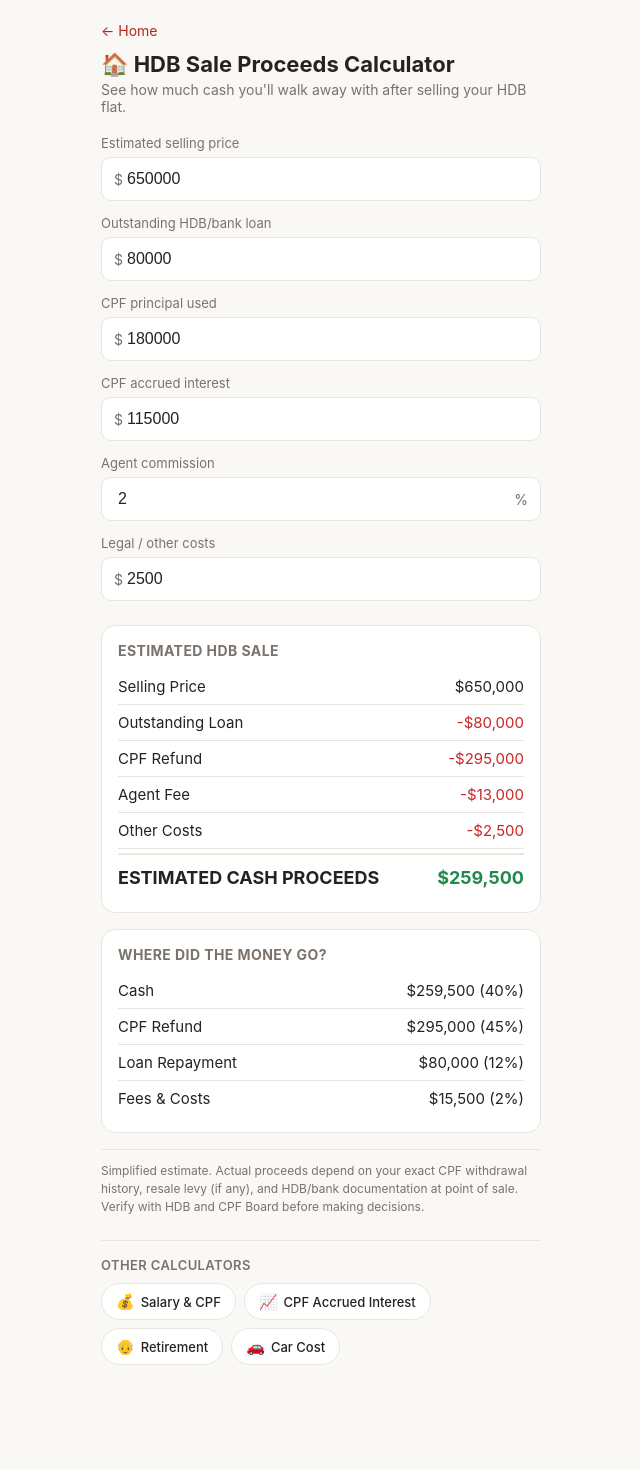
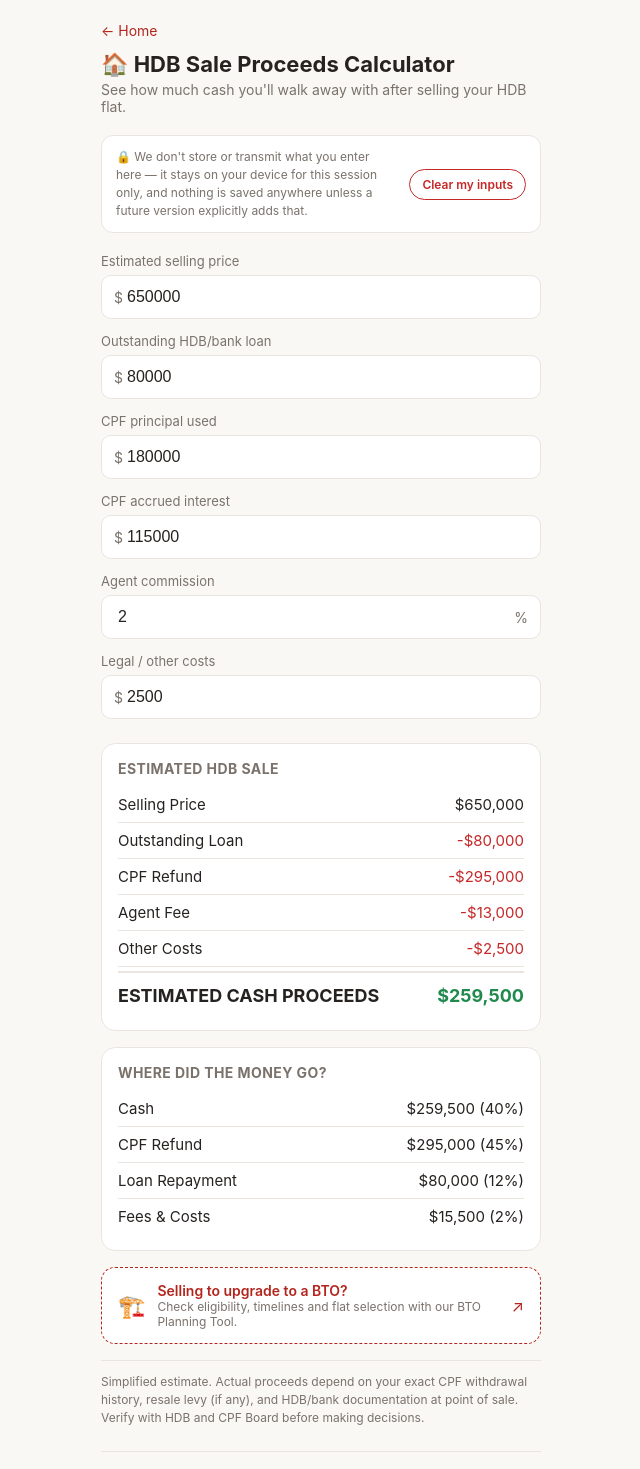
Before and after one commit to macmelvin/SG-Money-CPF-HDB-Calculator, a React (Vite) app: page /hdb-sale-proceeds in a window 1280 px wide. Shown: the top 1469 px of the page, without its empty margins (319-959 px from the left). Before the commit the page ends 1413 px from the top, so only its background shows below. Built offline with nearby package versions, Linux system fonts and the light colour scheme.

Commit message:
Add privacy note + clear button, cross-link BTO Planning Tool

```diff
--- a/src/App.css
+++ b/src/App.css
@@ -96,6 +96,45 @@
   color: var(--text-muted);
   font-size: 14px;
   margin: 0 0 20px;
+}
+
+.privacy-note {
+  display: flex;
+  align-items: center;
+  justify-content: space-between;
+  gap: 12px;
+  background: var(--card);
+  border: 1px solid var(--border);
+  border-radius: 12px;
+  padding: 12px 14px;
+  margin-bottom: 20px;
+}
+.privacy-note span {
+  font-size: 12px;
+  line-height: 1.5;
+  color: var(--text-muted);
+}
+.clear-btn {
+  flex-shrink: 0;
+  background: transparent;
+  border: 1px solid var(--negative);
+  color: var(--negative);
+  border-radius: 999px;
+  padding: 7px 12px;
+  font-size: 12px;
+  font-weight: 600;
+  cursor: pointer;
+  white-space: nowrap;
+}
+.clear-btn:active {
+  background: var(--negative);
+  color: white;
+}
+@media (max-width: 380px) {
+  .privacy-note {
+    flex-direction: column;
+    align-items: stretch;
+  }
 }
 
 .form-grid {
@@ -232,3 +271,40 @@
 .other-calc-icon {
   font-size: 15px;
 }
+
+.bto-promo {
+  display: flex;
+  align-items: center;
+  gap: 12px;
+  background: var(--card);
+  border: 1px dashed var(--primary);
+  border-radius: 14px;
+  padding: 14px 16px;
+  text-decoration: none;
+  color: inherit;
+  margin: 16px 0;
+}
+.bto-promo:active {
+  transform: scale(0.98);
+}
+.bto-promo-icon {
+  font-size: 22px;
+}
+.bto-promo-text {
+  flex: 1;
+  display: flex;
+  flex-direction: column;
+}
+.bto-promo-title {
+  font-weight: 600;
+  font-size: 14px;
+  color: var(--primary);
+}
+.bto-promo-desc {
+  font-size: 12px;
+  color: var(--text-muted);
+}
+.bto-promo-arrow {
+  color: var(--primary);
+  font-size: 16px;
+}
--- a/src/calculators/AccruedInterestCalculator.tsx
+++ b/src/calculators/AccruedInterestCalculator.tsx
@@ -2,6 +2,11 @@
 import { CalcShell, Disclaimer, NumberField, ResultCard, ResultRow } from "../components/CalcShell";
 import { calculateAccruedInterest, formatSgd } from "../lib/cpf";
 import { usePageMeta } from "../lib/usePageMeta";
+
+const DEFAULTS = {
+  principal: 180000,
+  yearFirstUsed: 2010,
+};
 
 export default function AccruedInterestCalculator() {
   usePageMeta(
@@ -9,16 +14,25 @@
     "Estimate the CPF accrued interest you'll need to refund when selling a property in Singapore. Free calculator based on CPF principal used and the year you first used it."
   );
   const currentYear = new Date().getFullYear();
-  const [principal, setPrincipal] = useState(180000);
-  const [yearFirstUsed, setYearFirstUsed] = useState(2010);
+  const [principal, setPrincipal] = useState(DEFAULTS.principal);
+  const [yearFirstUsed, setYearFirstUsed] = useState(DEFAULTS.yearFirstUsed);
 
   const result = useMemo(
     () => calculateAccruedInterest({ principal, yearFirstUsed, currentYear }),
     [principal, yearFirstUsed, currentYear]
   );
 
+  const clearInputs = () => {
+    setPrincipal(DEFAULTS.principal);
+    setYearFirstUsed(DEFAULTS.yearFirstUsed);
+  };
+
   return (
-    <CalcShell title="📈 CPF Accrued Interest Calculator" subtitle="Estimate how much CPF you'll need to refund when you sell your property.">
+    <CalcShell
+      title="📈 CPF Accrued Interest Calculator"
+      subtitle="Estimate how much CPF you'll need to refund when you sell your property."
+      onClear={clearInputs}
+    >
       <div className="form-grid">
         <NumberField label="CPF used for property" value={principal} onChange={setPrincipal} prefix="$" step={1000} />
         <NumberField label="Year CPF was first used" value={yearFirstUsed} onChange={setYearFirstUsed} step={1} />
--- a/src/calculators/CarCostCalculator.tsx
+++ b/src/calculators/CarCostCalculator.tsx
@@ -2,24 +2,39 @@
 import { CalcShell, Disclaimer, NumberField, ResultCard, ResultRow } from "../components/CalcShell";
 import { calculateCarCost, formatSgd } from "../lib/cpf";
 import { usePageMeta } from "../lib/usePageMeta";
+
+const DEFAULTS = {
+  carPrice: 160000,
+  downpayment: 60000,
+  loanAmount: 100000,
+  loanYears: 7,
+  interestRatePct: 2.78,
+  monthlyPetrol: 300,
+  monthlyParking: 150,
+  monthlyErp: 80,
+  annualInsurance: 1800,
+  annualRoadTax: 740,
+  annualMaintenance: 1200,
+  monthlyGrabSpend: 800,
+};
 
 export default function CarCostCalculator() {
   usePageMeta(
     "Car True Cost Calculator Singapore",
     "Calculate the true monthly cost of owning a car in Singapore, including loan, petrol, parking, ERP, insurance, road tax and maintenance — plus how it compares to Grab."
   );
-  const [carPrice, setCarPrice] = useState(160000);
-  const [downpayment, setDownpayment] = useState(60000);
-  const [loanAmount, setLoanAmount] = useState(100000);
-  const [loanYears, setLoanYears] = useState(7);
-  const [interestRatePct, setInterestRatePct] = useState(2.78);
-  const [monthlyPetrol, setMonthlyPetrol] = useState(300);
-  const [monthlyParking, setMonthlyParking] = useState(150);
-  const [monthlyErp, setMonthlyErp] = useState(80);
-  const [annualInsurance, setAnnualInsurance] = useState(1800);
-  const [annualRoadTax, setAnnualRoadTax] = useState(740);
-  const [annualMaintenance, setAnnualMaintenance] = useState(1200);
-  const [monthlyGrabSpend, setMonthlyGrabSpend] = useState(800);
+  const [carPrice, setCarPrice] = useState(DEFAULTS.carPrice);
+  const [downpayment, setDownpayment] = useState(DEFAULTS.downpayment);
+  const [loanAmount, setLoanAmount] = useState(DEFAULTS.loanAmount);
+  const [loanYears, setLoanYears] = useState(DEFAULTS.loanYears);
+  const [interestRatePct, setInterestRatePct] = useState(DEFAULTS.interestRatePct);
+  const [monthlyPetrol, setMonthlyPetrol] = useState(DEFAULTS.monthlyPetrol);
+  const [monthlyParking, setMonthlyParking] = useState(DEFAULTS.monthlyParking);
+  const [monthlyErp, setMonthlyErp] = useState(DEFAULTS.monthlyErp);
+  const [annualInsurance, setAnnualInsurance] = useState(DEFAULTS.annualInsurance);
+  const [annualRoadTax, setAnnualRoadTax] = useState(DEFAULTS.annualRoadTax);
+  const [annualMaintenance, setAnnualMaintenance] = useState(DEFAULTS.annualMaintenance);
+  const [monthlyGrabSpend, setMonthlyGrabSpend] = useState(DEFAULTS.monthlyGrabSpend);
 
   const result = useMemo(
     () =>
@@ -40,8 +55,27 @@
     [carPrice, downpayment, loanAmount, loanYears, interestRatePct, monthlyPetrol, monthlyParking, monthlyErp, annualInsurance, annualRoadTax, annualMaintenance, monthlyGrabSpend]
   );
 
+  const clearInputs = () => {
+    setCarPrice(DEFAULTS.carPrice);
+    setDownpayment(DEFAULTS.downpayment);
+    setLoanAmount(DEFAULTS.loanAmount);
+    setLoanYears(DEFAULTS.loanYears);
+    setInterestRatePct(DEFAULTS.interestRatePct);
+    setMonthlyPetrol(DEFAULTS.monthlyPetrol);
+    setMonthlyParking(DEFAULTS.monthlyParking);
+    setMonthlyErp(DEFAULTS.monthlyErp);
+    setAnnualInsurance(DEFAULTS.annualInsurance);
+    setAnnualRoadTax(DEFAULTS.annualRoadTax);
+    setAnnualMaintenance(DEFAULTS.annualMaintenance);
+    setMonthlyGrabSpend(DEFAULTS.monthlyGrabSpend);
+  };
+
   return (
-    <CalcShell title="🚗 Car True Cost Calculator" subtitle="What does owning a car in Singapore really cost you each month?">
+    <CalcShell
+      title="🚗 Car True Cost Calculator"
+      subtitle="What does owning a car in Singapore really cost you each month?"
+      onClear={clearInputs}
+    >
       <div className="form-grid">
         <NumberField label="Car purchase price (incl. COE)" value={carPrice} onChange={setCarPrice} prefix="$" step={1000} />
         <NumberField label="Downpayment" value={downpayment} onChange={setDownpayment} prefix="$" step={1000} />
--- a/src/calculators/HdbSaleCalculator.tsx
+++ b/src/calculators/HdbSaleCalculator.tsx
@@ -1,19 +1,28 @@
 import { useMemo, useState } from "react";
-import { CalcShell, Disclaimer, NumberField, ResultCard, ResultRow } from "../components/CalcShell";
+import { CalcShell, Disclaimer, NumberField, ResultCard, ResultRow, BtoPromo } from "../components/CalcShell";
 import { calculateHdbSaleProceeds, formatSgd } from "../lib/cpf";
 import { usePageMeta } from "../lib/usePageMeta";
+
+const DEFAULTS = {
+  sellingPrice: 650000,
+  outstandingLoan: 80000,
+  cpfPrincipalUsed: 180000,
+  cpfAccruedInterest: 115000,
+  agentCommissionPct: 2,
+  otherCosts: 2500,
+};
 
 export default function HdbSaleCalculator() {
   usePageMeta(
     "HDB Sale Proceeds Calculator",
     "Free HDB sale proceeds calculator for Singapore. Estimate your cash proceeds after CPF refund, outstanding loan, agent commission and other costs when selling your HDB flat."
   );
-  const [sellingPrice, setSellingPrice] = useState(650000);
-  const [outstandingLoan, setOutstandingLoan] = useState(80000);
-  const [cpfPrincipalUsed, setCpfPrincipalUsed] = useState(180000);
-  const [cpfAccruedInterest, setCpfAccruedInterest] = useState(115000);
-  const [agentCommissionPct, setAgentCommissionPct] = useState(2);
-  const [otherCosts, setOtherCosts] = useState(2500);
+  const [sellingPrice, setSellingPrice] = useState(DEFAULTS.sellingPrice);
+  const [outstandingLoan, setOutstandingLoan] = useState(DEFAULTS.outstandingLoan);
+  const [cpfPrincipalUsed, setCpfPrincipalUsed] = useState(DEFAULTS.cpfPrincipalUsed);
+  const [cpfAccruedInterest, setCpfAccruedInterest] = useState(DEFAULTS.cpfAccruedInterest);
+  const [agentCommissionPct, setAgentCommissionPct] = useState(DEFAULTS.agentCommissionPct);
+  const [otherCosts, setOtherCosts] = useState(DEFAULTS.otherCosts);
 
   const result = useMemo(
     () =>
@@ -28,8 +37,21 @@
     [sellingPrice, outstandingLoan, cpfPrincipalUsed, cpfAccruedInterest, agentCommissionPct, otherCosts]
   );
 
+  const clearInputs = () => {
+    setSellingPrice(DEFAULTS.sellingPrice);
+    setOutstandingLoan(DEFAULTS.outstandingLoan);
+    setCpfPrincipalUsed(DEFAULTS.cpfPrincipalUsed);
+    setCpfAccruedInterest(DEFAULTS.cpfAccruedInterest);
+    setAgentCommissionPct(DEFAULTS.agentCommissionPct);
+    setOtherCosts(DEFAULTS.otherCosts);
+  };
+
   return (
-    <CalcShell title="🏠 HDB Sale Proceeds Calculator" subtitle="See how much cash you'll walk away with after selling your HDB flat.">
+    <CalcShell
+      title="🏠 HDB Sale Proceeds Calculator"
+      subtitle="See how much cash you'll walk away with after selling your HDB flat."
+      onClear={clearInputs}
+    >
       <div className="form-grid">
         <NumberField label="Estimated selling price" value={sellingPrice} onChange={setSellingPrice} prefix="$" step={1000} />
         <NumberField label="Outstanding HDB/bank loan" value={outstandingLoan} onChange={setOutstandingLoan} prefix="$" step={1000} />
@@ -54,6 +76,11 @@
         ))}
       </ResultCard>
 
+      <BtoPromo
+        title="Selling to upgrade to a BTO?"
+        desc="Check eligibility, timelines and flat selection with our BTO Planning Tool."
+      />
+
       <Disclaimer>
         Simplified estimate. Actual proceeds depend on your exact CPF withdrawal history, resale levy (if any), and
         HDB/bank documentation at point of sale. Verify with HDB and CPF Board before making decisions.
--- a/src/calculators/Home.tsx
+++ b/src/calculators/Home.tsx
@@ -1,6 +1,7 @@
 import { Link } from "react-router-dom";
 import { usePageMeta } from "../lib/usePageMeta";
 import { CALCULATORS } from "../lib/calculators";
+import { BtoPromo } from "../components/CalcShell";
 
 export default function Home() {
   usePageMeta(
@@ -27,6 +28,8 @@
         ))}
       </div>
 
+      <BtoPromo />
+
       <footer className="home-footer">
         <p>Free • No registration • Local calculations • Privacy-first</p>
         <p className="lock">🔒 Your financial data stays on your device.</p>
--- a/src/calculators/RetirementCalculator.tsx
+++ b/src/calculators/RetirementCalculator.tsx
@@ -2,19 +2,29 @@
 import { CalcShell, Disclaimer, NumberField, ResultCard, ResultRow } from "../components/CalcShell";
 import { calculateRetirement, formatSgd } from "../lib/cpf";
 import { usePageMeta } from "../lib/usePageMeta";
+
+const DEFAULTS = {
+  currentAge: 45,
+  retirementAge: 65,
+  currentSavings: 200000,
+  currentCpfRetirement: 120000,
+  monthlyInvestment: 1000,
+  expectedReturnPct: 4,
+  desiredMonthlySpend: 3000,
+};
 
 export default function RetirementCalculator() {
   usePageMeta(
     "Singapore Retirement Calculator",
     "Free retirement calculator for Singapore. See if your savings, CPF and monthly investments are on track to meet your target retirement income, and what to change if they're not."
   );
-  const [currentAge, setCurrentAge] = useState(45);
-  const [retirementAge, setRetirementAge] = useState(65);
-  const [currentSavings, setCurrentSavings] = useState(200000);
-  const [currentCpfRetirement, setCurrentCpfRetirement] = useState(120000);
-  const [monthlyInvestment, setMonthlyInvestment] = useState(1000);
-  const [expectedReturnPct, setExpectedReturnPct] = useState(4);
-  const [desiredMonthlySpend, setDesiredMonthlySpend] = useState(3000);
+  const [currentAge, setCurrentAge] = useState(DEFAULTS.currentAge);
+  const [retirementAge, setRetirementAge] = useState(DEFAULTS.retirementAge);
+  const [currentSavings, setCurrentSavings] = useState(DEFAULTS.currentSavings);
+  const [currentCpfRetirement, setCurrentCpfRetirement] = useState(DEFAULTS.currentCpfRetirement);
+  const [monthlyInvestment, setMonthlyInvestment] = useState(DEFAULTS.monthlyInvestment);
+  const [expectedReturnPct, setExpectedReturnPct] = useState(DEFAULTS.expectedReturnPct);
+  const [desiredMonthlySpend, setDesiredMonthlySpend] = useState(DEFAULTS.desiredMonthlySpend);
 
   const result = useMemo(
     () =>
@@ -30,8 +40,22 @@
     [currentAge, retirementAge, currentSavings, currentCpfRetirement, monthlyInvestment, expectedReturnPct, desiredMonthlySpend]
   );
 
+  const clearInputs = () => {
+    setCurrentAge(DEFAULTS.currentAge);
+    setRetirementAge(DEFAULTS.retirementAge);
+    setCurrentSavings(DEFAULTS.currentSavings);
+    setCurrentCpfRetirement(DEFAULTS.currentCpfRetirement);
+    setMonthlyInvestment(DEFAULTS.monthlyInvestment);
+    setExpectedReturnPct(DEFAULTS.expectedReturnPct);
+    setDesiredMonthlySpend(DEFAULTS.desiredMonthlySpend);
+  };
+
   return (
-    <CalcShell title="👴 Retirement Calculator" subtitle="Are you on track to retire comfortably in Singapore?">
+    <CalcShell
+      title="👴 Retirement Calculator"
+      subtitle="Are you on track to retire comfortably in Singapore?"
+      onClear={clearInputs}
+    >
       <div className="form-grid">
         <NumberField label="Current age" value={currentAge} onChange={setCurrentAge} />
         <NumberField label="Target retirement age" value={retirementAge} onChange={setRetirementAge} />
--- a/src/calculators/SalaryCalculator.tsx
+++ b/src/calculators/SalaryCalculator.tsx
@@ -4,23 +4,41 @@
 import type { CitizenshipStatus } from "../lib/cpf";
 import { usePageMeta } from "../lib/usePageMeta";
 
+const DEFAULTS = {
+  age: 35,
+  monthlyGross: 5000,
+  monthlyBonus: 0,
+  status: "citizen" as CitizenshipStatus,
+};
+
 export default function SalaryCalculator() {
   usePageMeta(
     "Singapore Salary & CPF Calculator",
     "Free CPF and take-home salary calculator for Singapore. Enter your monthly gross salary to estimate CPF contributions and your actual take-home pay, based on 2026 CPF rates."
   );
-  const [age, setAge] = useState(35);
-  const [monthlyGross, setMonthlyGross] = useState(5000);
-  const [monthlyBonus, setMonthlyBonus] = useState(0);
-  const [status, setStatus] = useState<CitizenshipStatus>("citizen");
+  const [age, setAge] = useState(DEFAULTS.age);
+  const [monthlyGross, setMonthlyGross] = useState(DEFAULTS.monthlyGross);
+  const [monthlyBonus, setMonthlyBonus] = useState(DEFAULTS.monthlyBonus);
+  const [status, setStatus] = useState<CitizenshipStatus>(DEFAULTS.status);
 
   const result = useMemo(
     () => calculateSalaryCpf({ age, monthlyGross, monthlyBonus, status }),
     [age, monthlyGross, monthlyBonus, status]
   );
 
+  const clearInputs = () => {
+    setAge(DEFAULTS.age);
+    setMonthlyGross(DEFAULTS.monthlyGross);
+    setMonthlyBonus(DEFAULTS.monthlyBonus);
+    setStatus(DEFAULTS.status);
+  };
+
   return (
-    <CalcShell title="💰 Salary & CPF Calculator" subtitle="Find your estimated take-home pay and CPF contributions.">
+    <CalcShell
+      title="💰 Salary & CPF Calculator"
+      subtitle="Find your estimated take-home pay and CPF contributions."
+      onClear={clearInputs}
+    >
       <div className="form-grid">
         <NumberField label="Your age" value={age} onChange={setAge} />
         <NumberField label="Monthly gross salary" value={monthlyGross} onChange={setMonthlyGross} prefix="$" />
--- a/src/components/CalcShell.tsx
+++ b/src/components/CalcShell.tsx
@@ -1,14 +1,16 @@
 import type { ReactNode } from "react";
 import { Link, useLocation } from "react-router-dom";
-import { CALCULATORS } from "../lib/calculators";
+import { CALCULATORS, BTO_TOOL_URL } from "../lib/calculators";
 
 export function CalcShell({
   title,
   subtitle,
+  onClear,
   children,
 }: {
   title: string;
   subtitle: string;
+  onClear?: () => void;
   children: ReactNode;
 }) {
   const { pathname } = useLocation();
@@ -21,6 +23,19 @@
       </Link>
       <h1>{title}</h1>
       <p className="subtitle">{subtitle}</p>
+
+      {onClear && (
+        <div className="privacy-note">
+          <span>
+            🔒 We don't store or transmit what you enter here — it stays on your device for this session only,
+            and nothing is saved anywhere unless a future version explicitly adds that.
+          </span>
+          <button type="button" className="clear-btn" onClick={onClear}>
+            Clear my inputs
+          </button>
+        </div>
+      )}
+
       {children}
 
       <nav className="other-calcs" aria-label="Other calculators">
@@ -126,3 +141,22 @@
 export function Disclaimer({ children }: { children: ReactNode }) {
   return <p className="disclaimer">{children}</p>;
 }
+
+export function BtoPromo({
+  title = "Planning a BTO?",
+  desc = "Check out our BTO Planning Tool for eligibility, timelines and flat selection.",
+}: {
+  title?: string;
+  desc?: string;
+}) {
+  return (
+    <a href={BTO_TOOL_URL} target="_blank" rel="noopener noreferrer" className="bto-promo">
+      <span className="bto-promo-icon">🏗️</span>
+      <span className="bto-promo-text">
+        <span className="bto-promo-title">{title}</span>
+        <span className="bto-promo-desc">{desc}</span>
+      </span>
+      <span className="bto-promo-arrow">↗</span>
+    </a>
+  );
+}
--- a/src/lib/calculators.ts
+++ b/src/lib/calculators.ts
@@ -6,6 +6,10 @@
   title: string;
   desc: string;
 }
+
+// Sister project — a separate app, cross-linked because HDB/BTO planning and
+// SG Money's calculators serve the same audience at different decision points.
+export const BTO_TOOL_URL = "https://bto-planning-tool.web.app/";
 
 export const CALCULATORS: CalculatorMeta[] = [
   {
```
